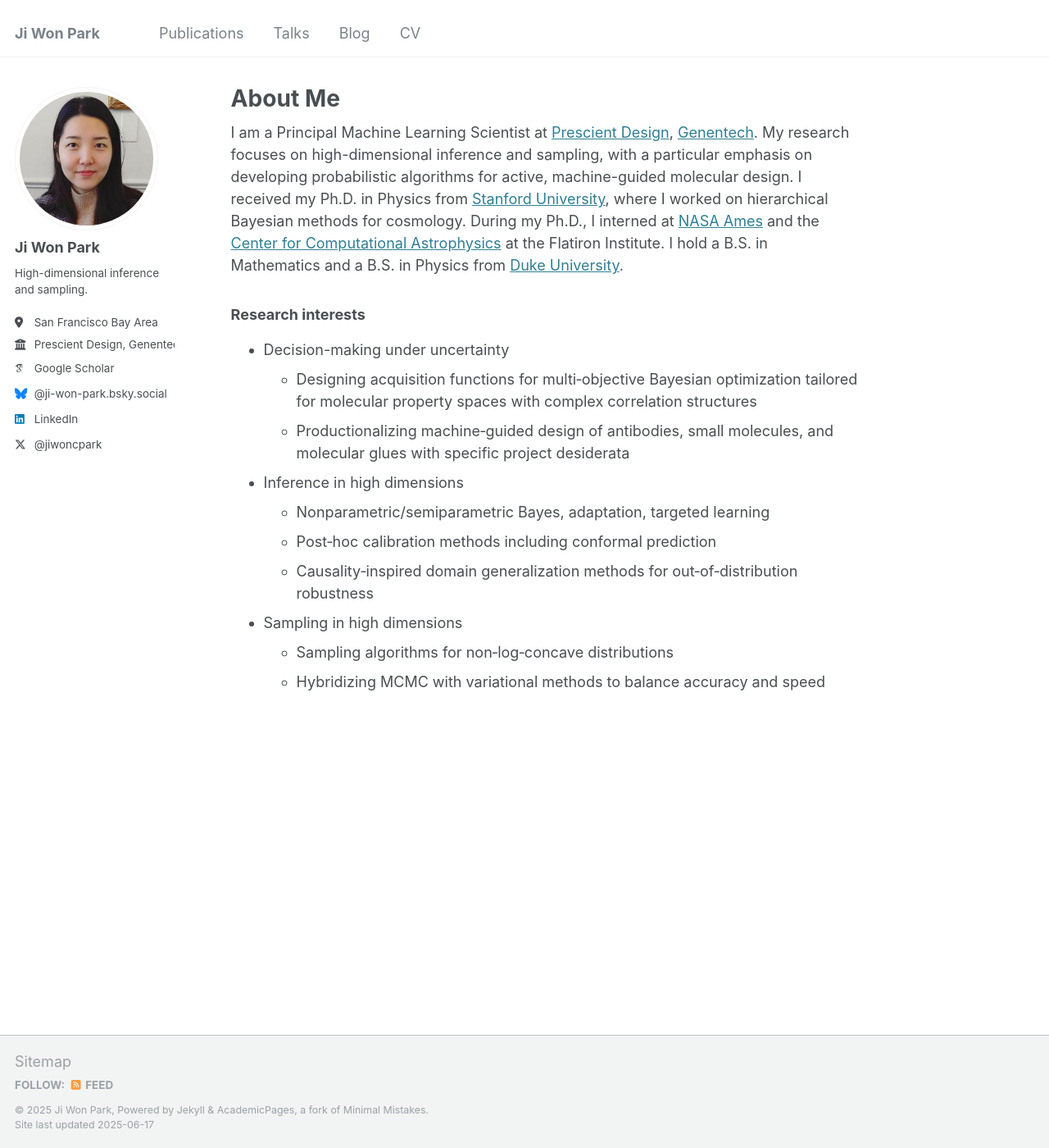
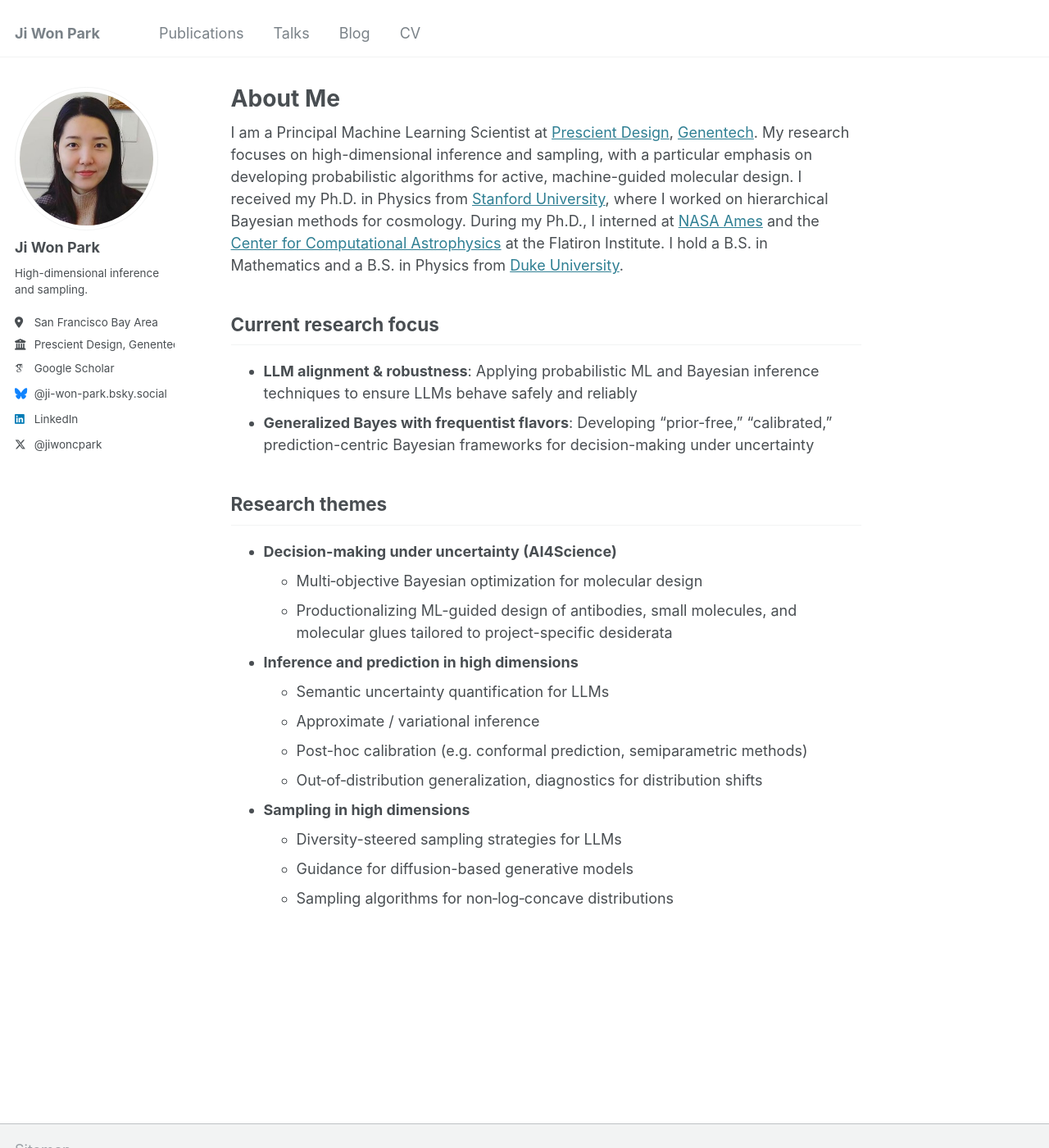
Before and after one commit to jiwoncpark/jiwoncpark.github.io, a Jekyll site: the page built from _pages/about.md, in a window 1280 px wide and 1400 px high. Shown: the whole window at 82% size. Built offline with Jekyll 4.4.1, drawn with Linux system fonts in a browser that asks for light colours; some web fonts are replaced.

Commit message:
Update about me page with recent projects

```diff
--- a/_pages/about.md
+++ b/_pages/about.md
@@ -9,15 +9,20 @@ redirect_from:
 
 I am a Principal Machine Learning Scientist at [Prescient Design](https://www.gene.com/scientists/our-scientists/prescient-design), [Genentech](https://www.gene.com/scientists/our-scientists/ji-won-park). My research focuses on high-dimensional inference and sampling, with a particular emphasis on developing probabilistic algorithms for active, machine-guided molecular design. I received my Ph.D. in Physics from [Stanford University](https://kipac.stanford.edu/people/ji-won-park), where I worked on hierarchical Bayesian methods for cosmology. During my Ph.D., I interned at [NASA Ames](https://www.nasa.gov/ames/) and the [Center for Computational Astrophysics](https://www.simonsfoundation.org/flatiron/center-for-computational-astrophysics/) at the Flatiron Institute. I hold a B.S. in Mathematics and a B.S. in Physics from [Duke University](https://duke.edu/).
 
-### Research interests
+## Current research focus
+* **LLM alignment & robustness**: Applying probabilistic ML and Bayesian inference techniques to ensure LLMs behave safely and reliably
+* **Generalized Bayes with frequentist flavors**: Developing “prior-free,” "calibrated," prediction-centric Bayesian frameworks for decision-making under uncertainty
 
-* Decision-making under uncertainty
-    * Designing acquisition functions for multi‑objective Bayesian optimization tailored for molecular property spaces with complex correlation structures
-    * Productionalizing machine‑guided design of antibodies, small molecules, and molecular glues with specific project desiderata
-* Inference in high dimensions
-    * Nonparametric/semiparametric Bayes, adaptation, targeted learning
-    * Post‑hoc calibration methods including conformal prediction
-    * Causality‑inspired domain generalization methods for out‑of‑distribution robustness
-* Sampling in high dimensions
+## Research themes
+* **Decision-making under uncertainty (AI4Science)**
+    * Multi‑objective Bayesian optimization for molecular design
+    * Productionalizing ML-guided design of antibodies, small molecules, and molecular glues tailored to project-specific desiderata
+* **Inference and prediction in high dimensions**
+    * Semantic uncertainty quantification for LLMs
+    * Approximate / variational inference
+    * Post-hoc calibration (e.g. conformal prediction, semiparametric methods)
+    * Out‑of‑distribution generalization, diagnostics for distribution shifts
+* **Sampling in high dimensions**
+    * Diversity-steered sampling strategies for LLMs
+    * Guidance for diffusion-based generative models
     * Sampling algorithms for non‑log‑concave distributions
-    * Hybridizing MCMC with variational methods to balance accuracy and speed
```
